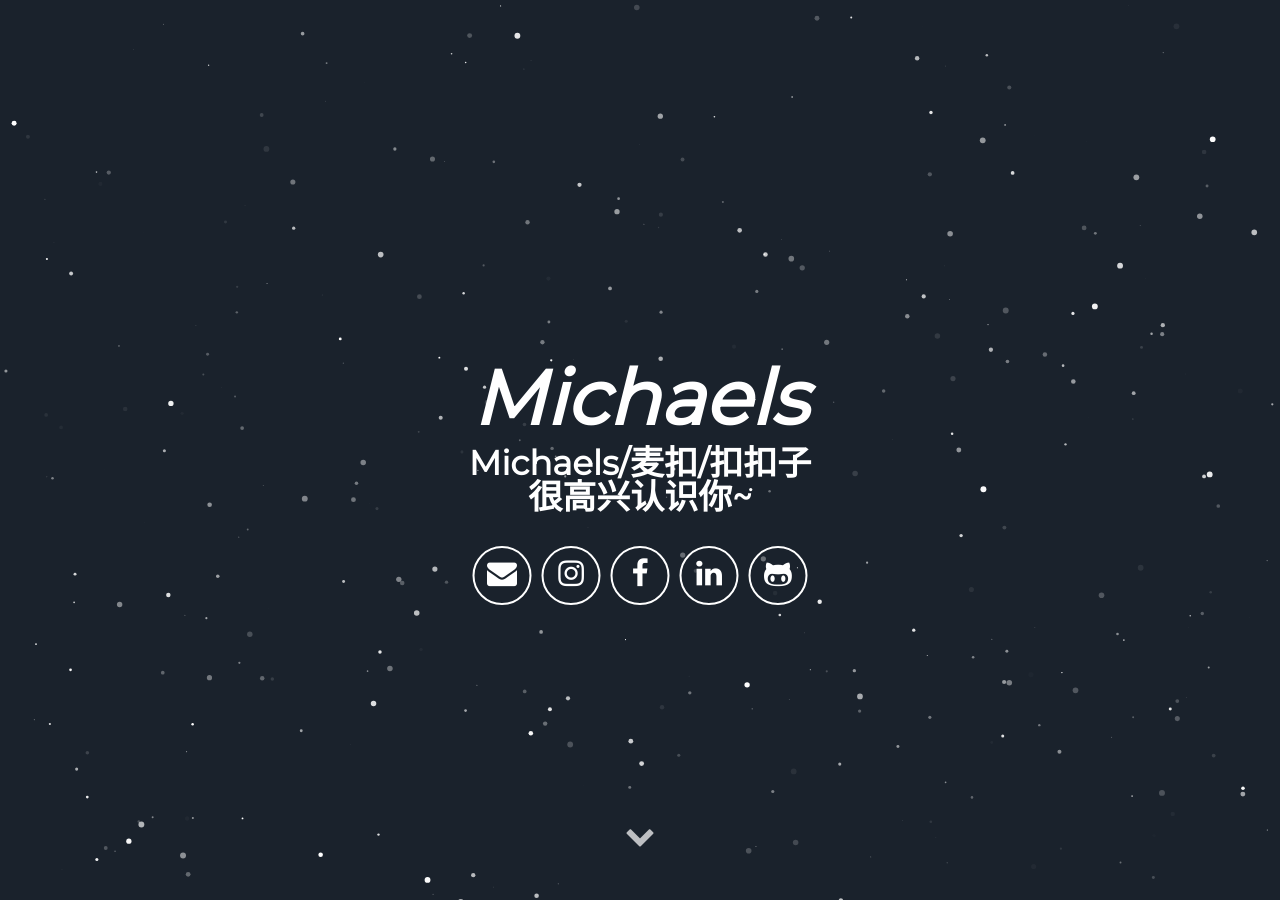
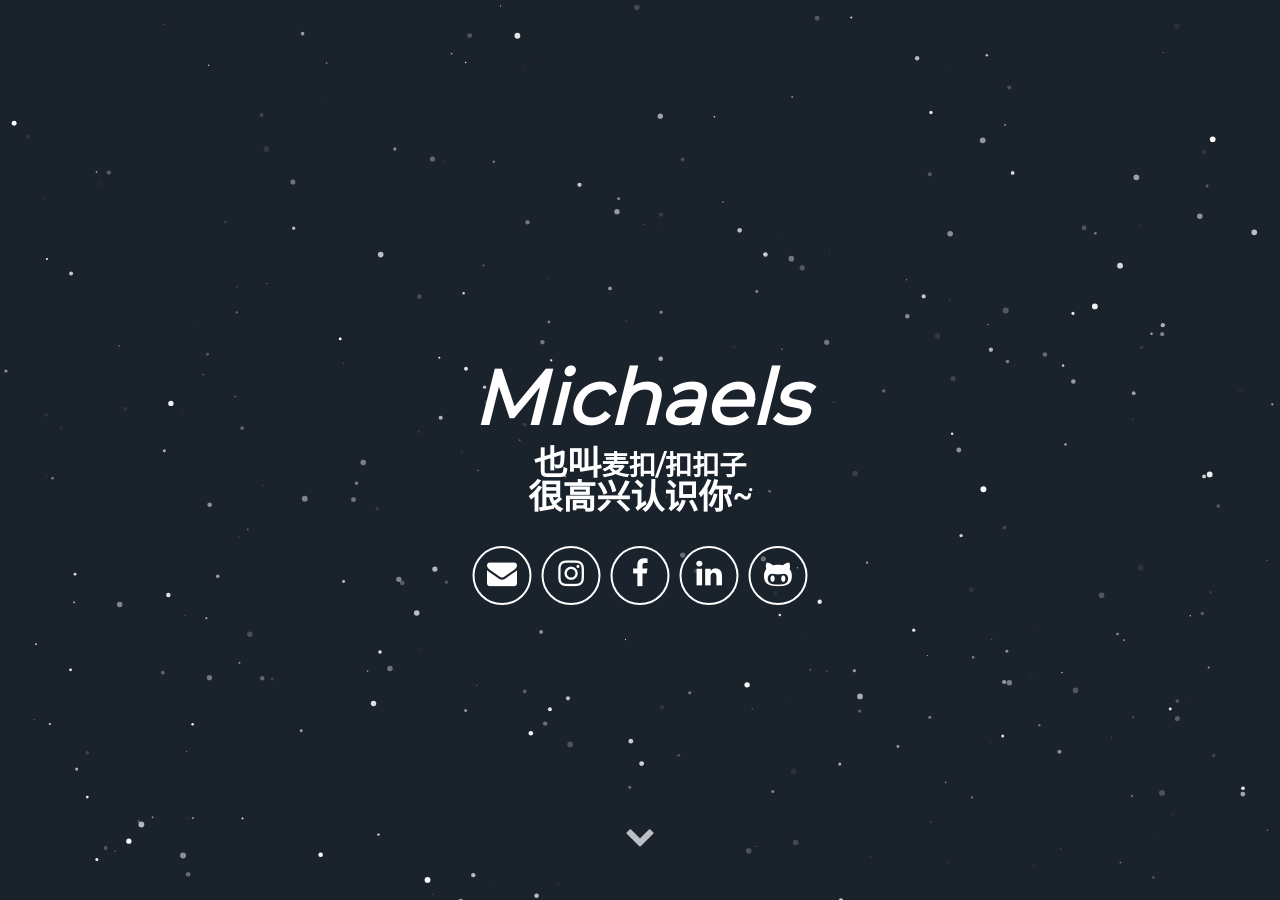
Before and after one commit to Micha3ls0n0/ocean-of-tears, a Jekyll site: the page built from index.html, in a window 1280 px wide and 900 px high. Built offline with Jekyll 4.4.1, drawn with Linux system fonts in a browser that asks for light colours; some web fonts are replaced.

Commit message:
Update _config.yml

```diff
--- a/_config.yml
+++ b/_config.yml
@@ -7,7 +7,7 @@ description: Jekyll Theme Minimal Resume
 # User settings
 username: <i>Michaels</i>
 user_description: I've lost everything i have.
-user_title: Michaels/麦扣/扣扣子</br>很高兴认识你~
+user_title: 也叫<small>麦扣/扣扣子</small></br>很高兴认识你~
 email: nico1481105164@gmail.com
 # twitter_username: lorem_ipsum
 # github_username:  lorem_ipsum
```
